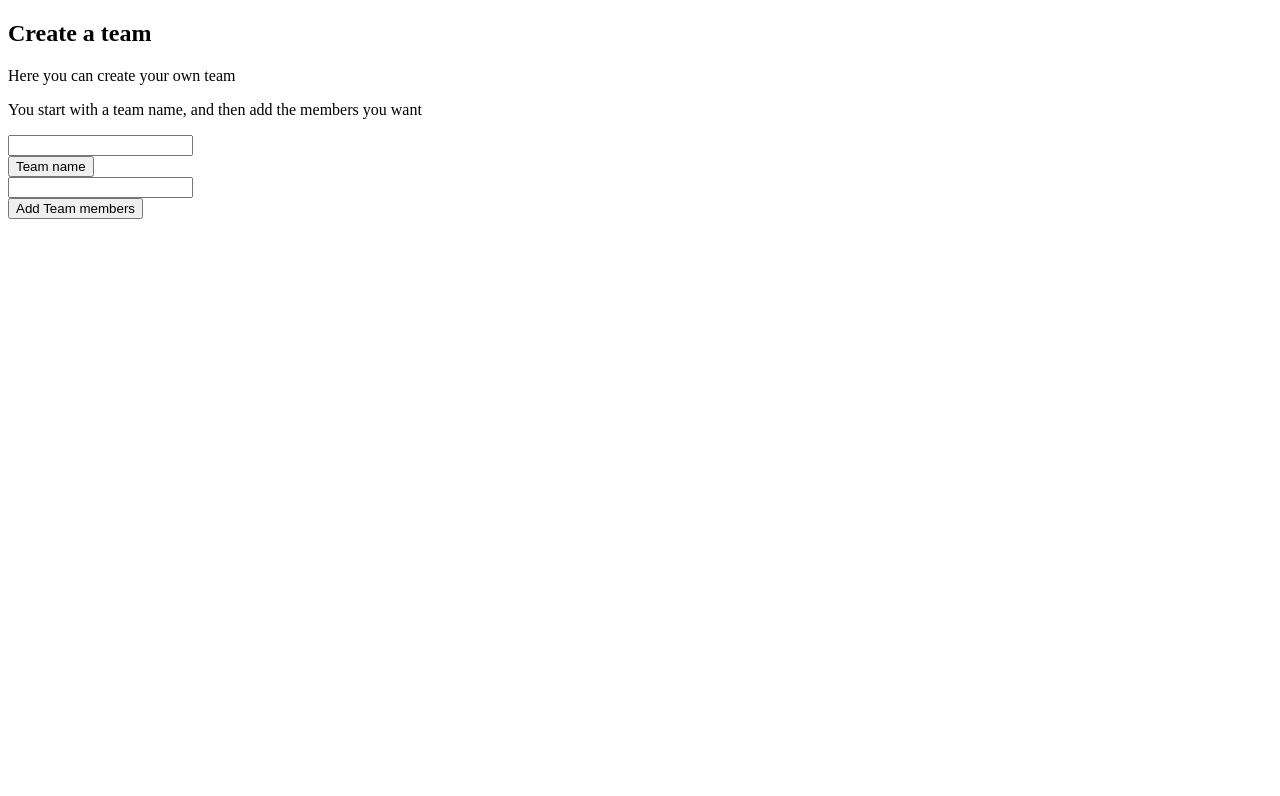
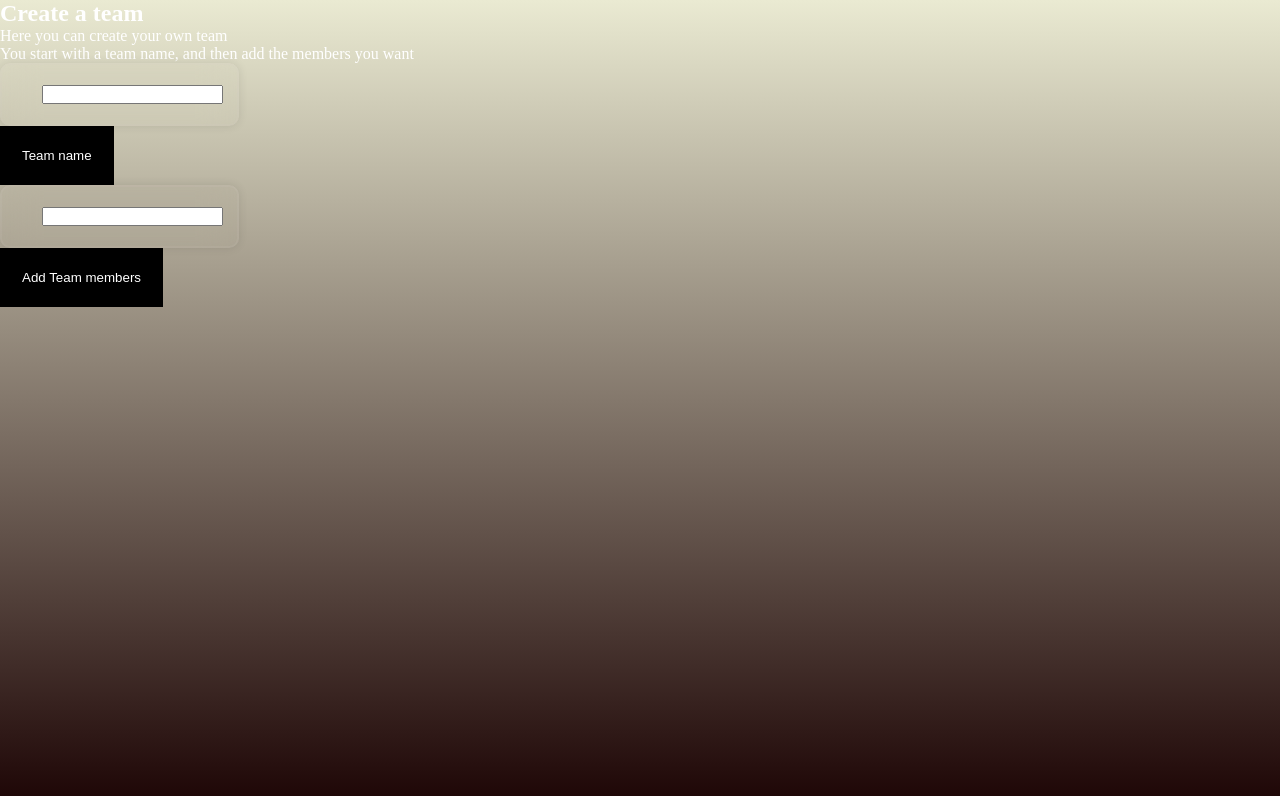
Before and after one commit to LisNis/p2_solution, a plain HTML site: page node/PublicResources/html/create.html in a window 1280 px wide. Drawn offline with Linux system fonts and the light colour scheme.

Commit message:
create css

```diff
--- a/node/PublicResources/css/create.css
+++ b/node/PublicResources/css/create.css
@@ -0,0 +1,42 @@
+* {
+    margin: 0;
+    padding: 0;
+    box-sizing: border-box;
+}
+
+body {
+
+    justify-content: center;
+    align-items: center;
+    min-height: 100vh;
+    background: linear-gradient(rgb(234, 234, 210), rgb(30, 6, 6));
+}
+.teamname {
+    width: 239px;
+    border: 2px solid rgba(218, 202, 202, 0.1);
+    box-shadow: 0px 0px 10px rgba(0, 0, 0, 0.1);
+    color: #fff;
+    border-radius: 10px;
+    padding: 20px 40px;
+    backdrop-filter: blur(18px);
+}
+
+.teammember {
+    width: 239px;
+    border: 2px solid rgba(218, 202, 202, 0.1);
+    box-shadow: 0px 0px 10px rgba(0, 0, 0, 0.1);
+    color: #fff;
+    border-radius: 10px;
+    padding: 20px 40px;
+    backdrop-filter: blur(18px);
+}
+#form-a-team {
+    color: white;
+}
+
+.btn {
+    padding: 20px;
+    color: white;
+    background-color: black;
+    border: 2px solid black;
+}
--- a/node/PublicResources/html/create.html
+++ b/node/PublicResources/html/create.html
@@ -7,22 +7,22 @@
 <link rel="stylesheet" href="../css/create.css">
     </head>
     <body>
-        <section id="Form a team">
+        <section id="form-a-team">
                 <h1> Create a team </h1>
                 <p>Here you can create your own team </p>
                   <p> You start with a team name, and then add the members you want </p>
         </section>
 
-     <div class="team name">
+     <div class="teamname">
             <form action="">
                 <input type="text" name="Team Name" id="Team name">
             </form>
     </div>
-    <div class="Add">
+    <div class="add">
             <input class="btn" id="submit-btn" type="submit" value="Team name">
     </div>
 
-    <div class="team member">
+    <div class="teammember">
             <form action="">
                 <input type="text" name="Add member" id="Add member">
             </form>
```
Also changed, not shown: node/PublicResources/html/groups.html (+1 -1 lines), 3 other files.
